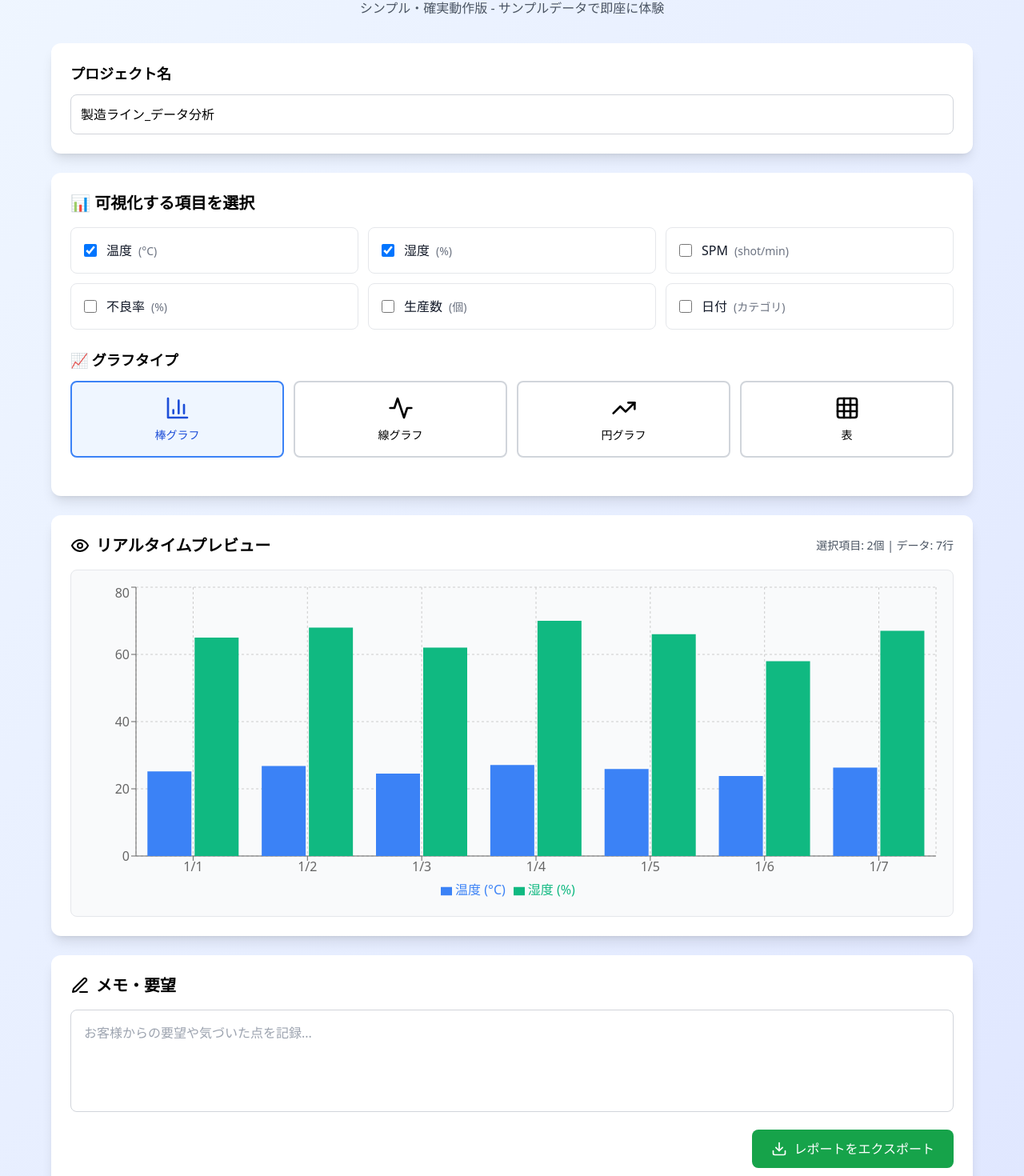
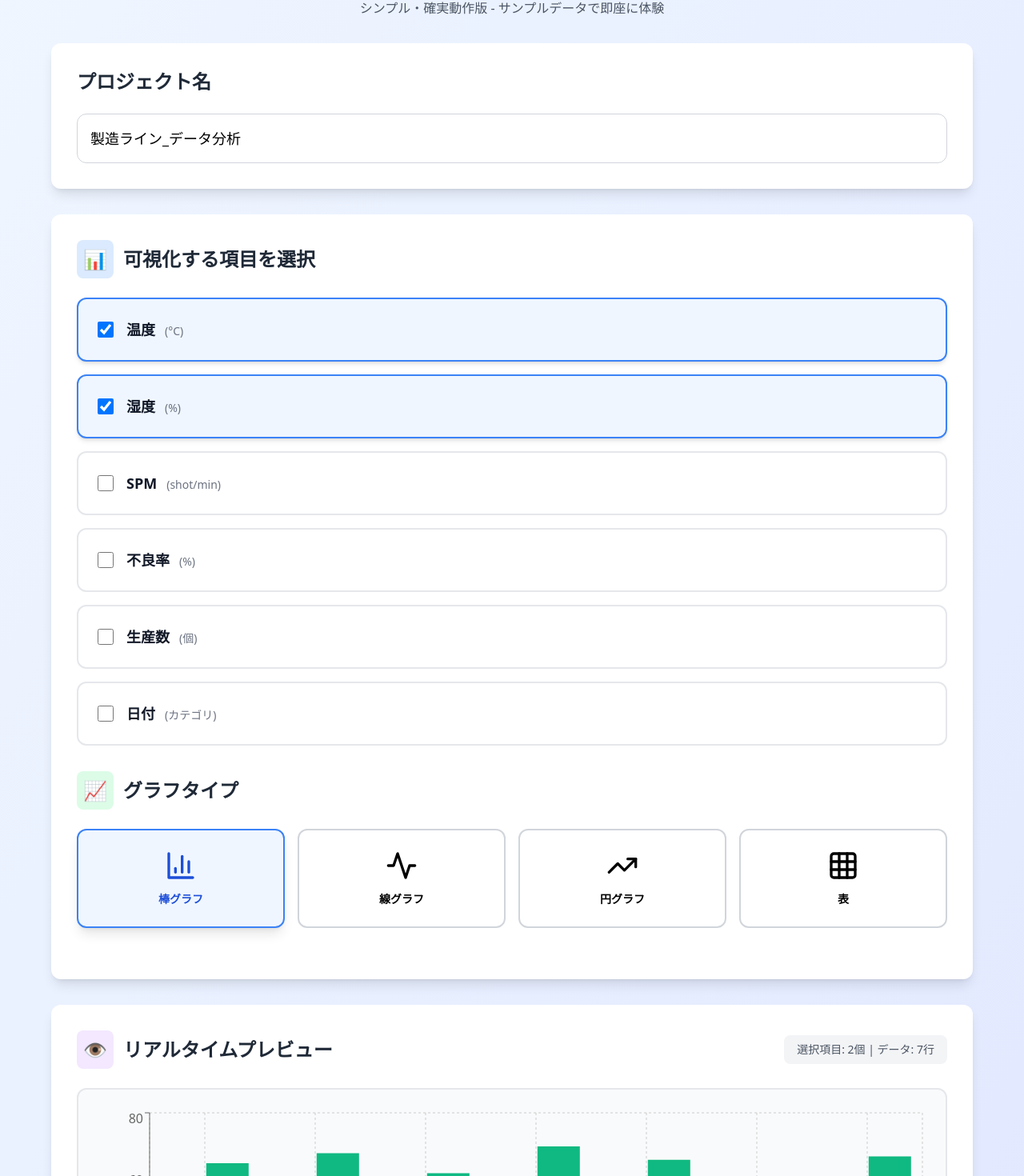
Before and after one commit to ToruNakayama4351/manufacturing-data-visualizer, a Next.js app: page / in a window 1280 px wide. Shown: the part 74-1544 px from the top of the page at 80% size. Built offline with nearby package versions, Linux system fonts and the light colour scheme.

Commit message:
Update SimpleStableApp.tsx

```diff
--- a/src/components/SimpleStableApp.tsx
+++ b/src/components/SimpleStableApp.tsx
@@ -1,5 +1,3 @@
-'use client';
-
 import React, { useState, useCallback } from 'react';
 import { BarChart, Bar, LineChart, Line, PieChart, Pie, Cell, XAxis, YAxis, CartesianGrid, Tooltip, Legend, ResponsiveContainer } from 'recharts';
 import { BarChart3, Activity, TrendingUp, Grid3X3, Eye, Download, Edit3 } from 'lucide-react';
@@ -26,9 +24,9 @@ const AVAILABLE_FIELDS = [
 ];
 
 export default function SimpleStableApp() {
-  const [selectedFields, setSelectedFields] = useState(['temp', 'humidity']);
+  const [selectedFields, setSelectedFields] = useState(['temp', 'humidity']); // デフォルトで2つ選択
   const [chartType, setChartType] = useState('bar');
-  const [showPreview, setShowPreview] = useState(true);
+  const [showPreview, setShowPreview] = useState(true); // デフォルトで表示
   const [memo, setMemo] = useState('');
   const [projectName, setProjectName] = useState('製造ライン_データ分析');
 
@@ -115,6 +113,7 @@ export default function SimpleStableApp() {
         );
 
       case 'pie':
+        // 円グラフは最初の数値項目を使用
         const pieField = numericFields[0];
         if (!pieField) {
           return <div className="text-center py-8 text-gray-500">円グラフには数値項目が必要です</div>;
@@ -197,6 +196,7 @@ export default function SimpleStableApp() {
 作成日時: ${new Date().toLocaleString('ja-JP')}
     `.trim();
 
+    // テキストファイルとしてダウンロード
     const blob = new Blob([exportText], { type: 'text/plain;charset=utf-8' });
     const url = URL.createObjectURL(blob);
     const link = document.createElement('a');
@@ -220,32 +220,39 @@ export default function SimpleStableApp() {
         </header>
 
         {/* プロジェクト名 */}
-        <div className="bg-white rounded-xl shadow-lg p-6 mb-6">
-          <h2 className="text-lg font-semibold mb-3">プロジェクト名</h2>
+        <div className="bg-white rounded-xl shadow-lg p-8 mb-8">
+          <h2 className="text-2xl font-semibold mb-6 text-gray-800">プロジェクト名</h2>
           <input
             type="text"
             value={projectName}
             onChange={(e) => setProjectName(e.target.value)}
-            className="w-full p-3 border border-gray-300 rounded-lg focus:ring-2 focus:ring-blue-500 focus:border-transparent"
+            className="w-full p-4 text-lg border border-gray-300 rounded-xl focus:ring-2 focus:ring-blue-500 focus:border-transparent transition-all"
             placeholder="プロジェクト名を入力"
           />
         </div>
 
         {/* 項目選択 */}
-        <div className="bg-white rounded-xl shadow-lg p-6 mb-6">
-          <h2 className="text-xl font-semibold mb-4">📊 可視化する項目を選択</h2>
-          <div className="grid grid-cols-1 md:grid-cols-2 lg:grid-cols-3 gap-3 mb-6">
+        <div className="bg-white rounded-xl shadow-lg p-8 mb-8">
+          <h2 className="text-2xl font-semibold mb-6 text-gray-800 flex items-center">
+            <span className="bg-blue-100 p-2 rounded-lg mr-3">📊</span>
+            可視化する項目を選択
+          </h2>
+          <div className="space-y-4 mb-8">
             {AVAILABLE_FIELDS.map(field => (
-              <label key={field.id} className="flex items-center space-x-3 p-4 border border-gray-200 rounded-lg cursor-pointer hover:bg-blue-50 transition-colors">
+              <label key={field.id} className={`flex items-center space-x-4 p-6 border-2 rounded-xl cursor-pointer transition-all transform hover:scale-[1.02] ${
+                selectedFields.includes(field.id)
+                  ? 'border-blue-500 bg-blue-50 shadow-md'
+                  : 'border-gray-200 hover:border-gray-300 hover:bg-gray-50'
+              }`}>
                 <input
                   type="checkbox"
                   checked={selectedFields.includes(field.id)}
                   onChange={() => handleFieldToggle(field.id)}
-                  className="w-4 h-4 text-blue-600 rounded focus:ring-blue-500"
+                  className="w-5 h-5 text-blue-600 rounded focus:ring-blue-500 focus:ring-2"
                 />
-                <div>
-                  <span className="font-medium text-gray-900">{field.name}</span>
-                  <span className="text-sm text-gray-500 ml-2">
+                <div className="flex-1">
+                  <span className="font-semibold text-lg text-gray-900">{field.name}</span>
+                  <span className="text-sm text-gray-500 ml-3">
                     {field.unit ? `(${field.unit})` : field.type === 'string' ? '(カテゴリ)' : ''}
                   </span>
                 </div>
@@ -254,8 +261,11 @@ export default function SimpleStableApp() {
           </div>
 
           {/* グラフタイプ選択 */}
-          <h3 className="text-lg font-semibold mb-3">📈 グラフタイプ</h3>
-          <div className="grid grid-cols-2 md:grid-cols-4 gap-3 mb-6">
+          <h3 className="text-2xl font-semibold mb-6 text-gray-800 flex items-center">
+            <span className="bg-green-100 p-2 rounded-lg mr-3">📈</span>
+            グラフタイプ
+          </h3>
+          <div className="grid grid-cols-2 md:grid-cols-4 gap-4 mb-8">
             {[
               { type: 'bar', icon: BarChart3, name: '棒グラフ' },
               { type: 'line', icon: Activity, name: '線グラフ' },
@@ -265,14 +275,14 @@ export default function SimpleStableApp() {
               <button
                 key={type}
                 onClick={() => handleChartTypeChange(type)}
-                className={`p-4 rounded-lg border-2 transition-all flex flex-col items-center ${
+                className={`p-6 rounded-xl border-2 transition-all flex flex-col items-center transform hover:scale-105 ${
                   chartType === type
-                    ? 'border-blue-500 bg-blue-50 text-blue-700'
-                    : 'border-gray-300 hover:border-gray-400'
+                    ? 'border-blue-500 bg-blue-50 text-blue-700 shadow-lg'
+                    : 'border-gray-300 hover:border-gray-400 hover:bg-gray-50'
                 }`}
               >
-                <Icon className="h-8 w-8 mb-2" />
-                <span className="text-sm font-medium">{name}</span>
+                <Icon className="h-10 w-10 mb-3" />
+                <span className="text-sm font-semibold">{name}</span>
               </button>
             ))}
           </div>
@@ -280,40 +290,40 @@ export default function SimpleStableApp() {
 
         {/* プレビューエリア */}
         {showPreview && (
-          <div className="bg-white rounded-xl shadow-lg p-6 mb-6">
-            <div className="flex justify-between items-center mb-4">
-              <h2 className="text-xl font-semibold flex items-center">
-                <Eye className="mr-2" />
+          <div className="bg-white rounded-xl shadow-lg p-8 mb-8">
+            <div className="flex justify-between items-center mb-6">
+              <h2 className="text-2xl font-semibold flex items-center text-gray-800">
+                <span className="bg-purple-100 p-2 rounded-lg mr-3">👁️</span>
                 リアルタイムプレビュー
               </h2>
-              <div className="text-sm text-gray-600">
+              <div className="text-sm text-gray-600 bg-gray-100 px-4 py-2 rounded-lg">
                 選択項目: {selectedFields.length}個 | データ: {SAMPLE_DATA.length}行
               </div>
             </div>
-            <div className="border border-gray-200 rounded-lg p-4 bg-gray-50">
+            <div className="border-2 border-gray-200 rounded-xl p-6 bg-gray-50">
               {renderChart()}
             </div>
           </div>
         )}
 
         {/* メモ・エクスポート */}
-        <div className="bg-white rounded-xl shadow-lg p-6">
-          <h2 className="text-xl font-semibold mb-4 flex items-center">
-            <Edit3 className="mr-2" />
+        <div className="bg-white rounded-xl shadow-lg p-8">
+          <h2 className="text-2xl font-semibold mb-6 flex items-center text-gray-800">
+            <span className="bg-orange-100 p-2 rounded-lg mr-3">📝</span>
             メモ・要望
           </h2>
           <textarea
             value={memo}
             onChange={(e) => setMemo(e.target.value)}
-            className="w-full h-32 p-4 border border-gray-300 rounded-lg resize-none focus:ring-2 focus:ring-blue-500 focus:border-transparent"
+            className="w-full h-40 p-4 border-2 border-gray-300 rounded-xl resize-none focus:ring-2 focus:ring-blue-500 focus:border-blue-500 transition-all text-lg"
             placeholder="お客様からの要望や気づいた点を記録..."
           />
-          <div className="mt-4 flex justify-end">
+          <div className="mt-6 flex justify-end">
             <button
               onClick={handleExport}
-              className="flex items-center space-x-2 bg-green-600 text-white px-6 py-3 rounded-lg hover:bg-green-700 transition-colors"
+              className="flex items-center space-x-3 bg-green-600 text-white px-8 py-4 rounded-xl hover:bg-green-700 transition-all transform hover:scale-105 shadow-lg text-lg font-semibold"
             >
-              <Download className="h-5 w-5" />
+              <Download className="h-6 w-6" />
               <span>レポートをエクスポート</span>
             </button>
           </div>
```
